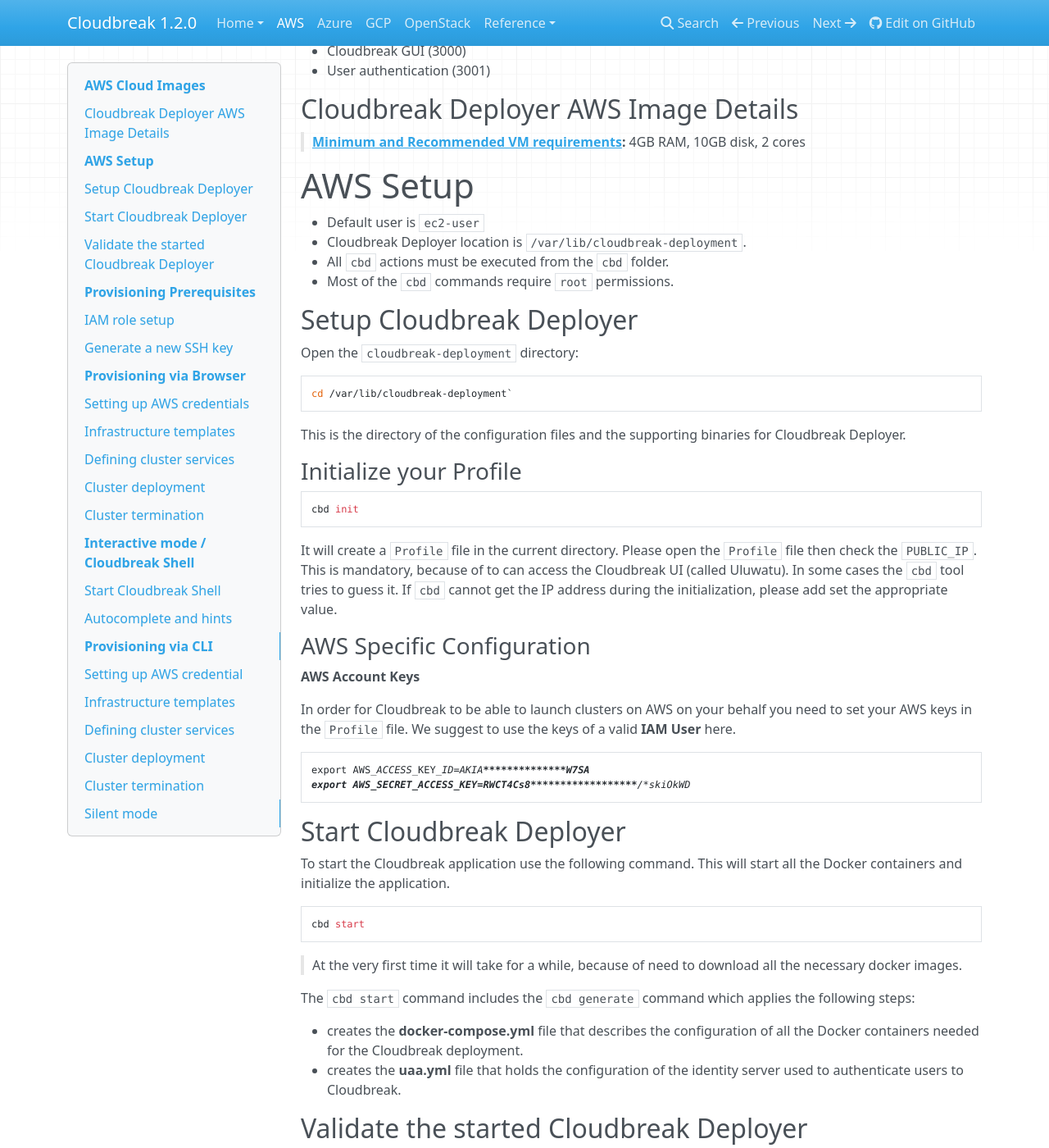
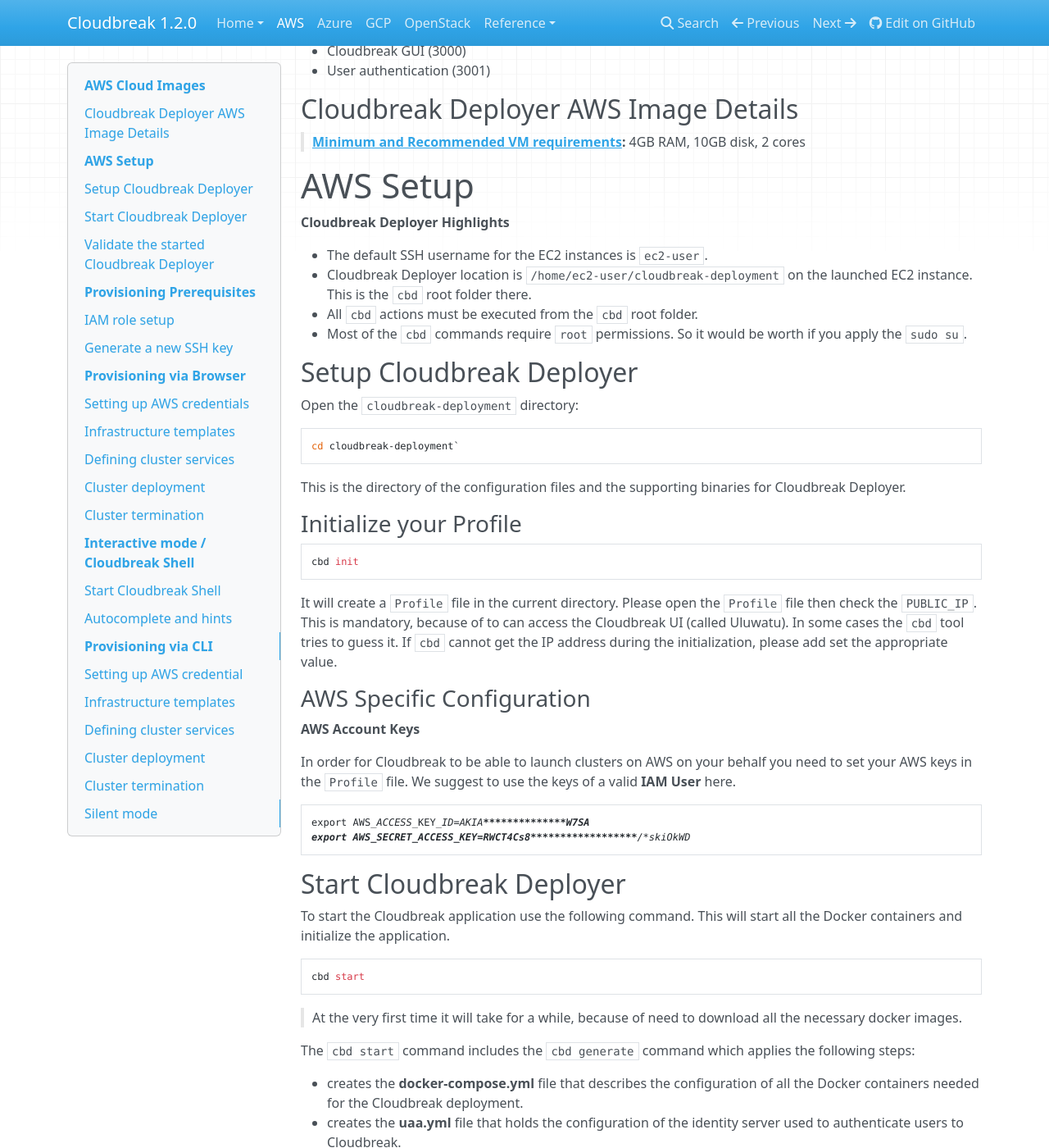
Before and after one commit to wprender/cloudbreak-docs, an MkDocs documentation site: the page built from docs/aws.md, in a window 1280 px wide and 1400 px high, scrolled down 324 px. Shown: the whole window at 82% size. Built offline with MkDocs 1.6.1, drawn with Linux system fonts in a browser that asks for light colours; nearby versions of some CDN libraries; old or Windows-style settings are respelled for this version of MkDocs; some of the changed text lies outside the part shown.

Commit message:
Some changes according to the latest documentation changes and fixed the cod root folders by providers

````diff
--- a/docs/aws.md
+++ b/docs/aws.md
@@ -20,17 +20,20 @@ Please make sure you opened the following ports on your security group:
 
 # AWS Setup
 
-  * Default user is `ec2-user`
-  * Cloudbreak Deployer location is `/var/lib/cloudbreak-deployment`.
-  * All `cbd` actions must be executed from the `cbd` folder.
-  * Most of the `cbd` commands require `root` permissions.
+**Cloudbreak Deployer Highlights**
+
+  * The default SSH username for the EC2 instances is `ec2-user`.
+  * Cloudbreak Deployer location is `/home/ec2-user/cloudbreak-deployment` on the launched EC2 instance. This is the
+  `cbd` root folder there.
+  * All `cbd` actions must be executed from the `cbd` root folder.
+  * Most of the `cbd` commands require `root` permissions. So it would be worth if you apply the `sudo su`.
 
 ## Setup Cloudbreak Deployer
 
 Open the `cloudbreak-deployment` directory:
 
 ```
-cd /var/lib/cloudbreak-deployment`
+cd cloudbreak-deployment`
 ```
 
 This is the directory of the configuration files and the supporting binaries for Cloudbreak Deployer.
@@ -75,13 +78,13 @@ The `cbd start` command includes the `cbd generate` command which applies the fo
 ## Validate the started Cloudbreak Deployer
 
 After the `cbd start` command finishes followings are worthy to check:
-- Pre-installed Cloudbreak Deployer version and health.
+- Pre-installed Cloudbreak Deployer version and health:
 ```
    cbd doctor
 ```
 >In case of `cbd update` is needed, please check the related documentation for [Cloudbreak Deployer Update](operations.md#cloudbreak-deployer-update). Most of the `cbd` commands require `root` permissions.
 
-- Started Cloudbreak Application logs.
+- Started Cloudbreak Application logs:
 ```
    cbd logs cloudbreak
 ```
````
Also changed, not shown: docs/azure.md (+18 -19 lines), docs/gcp.md (+6 -3 lines), docs/openstack.md (+6 -3 lines).
